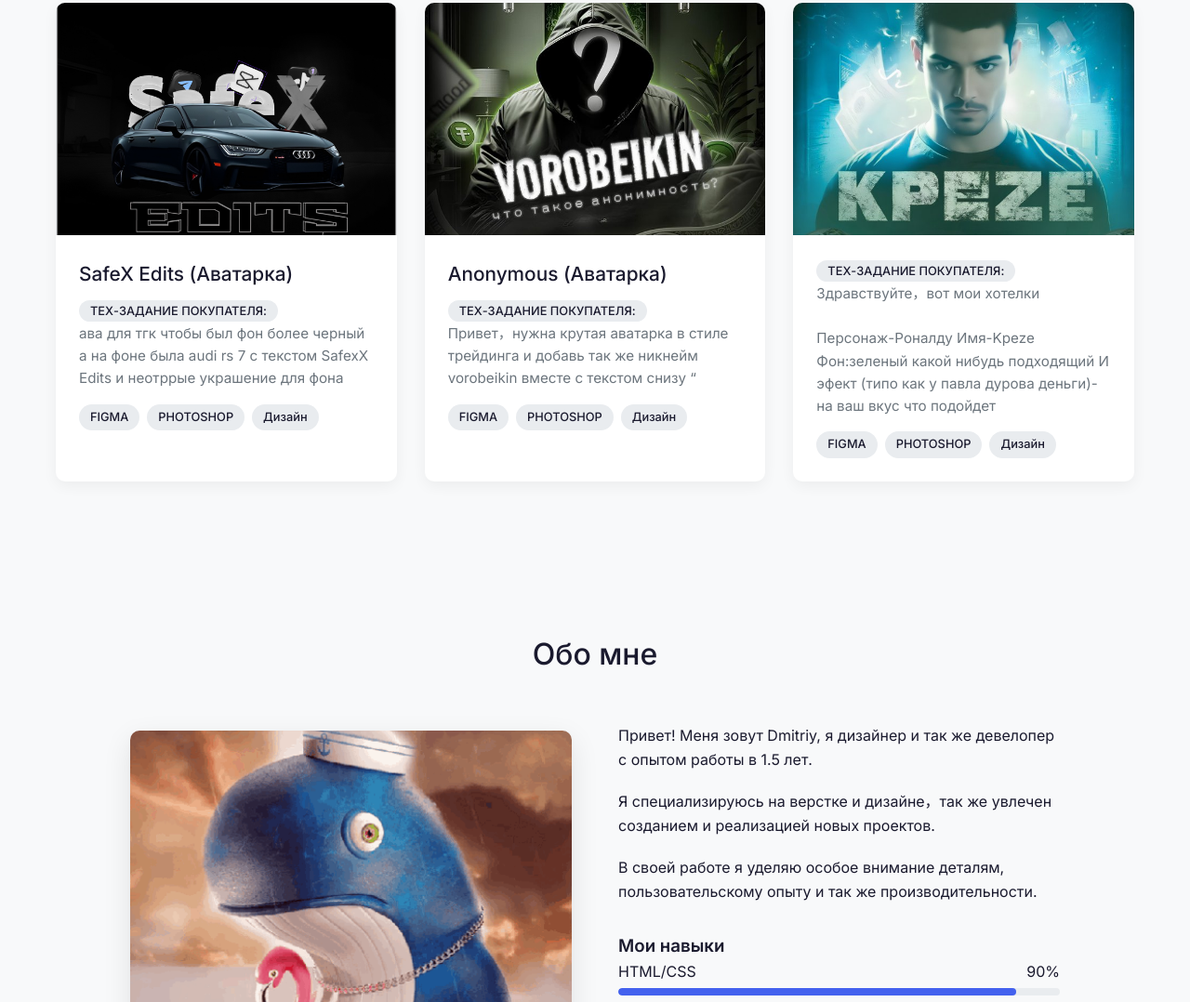
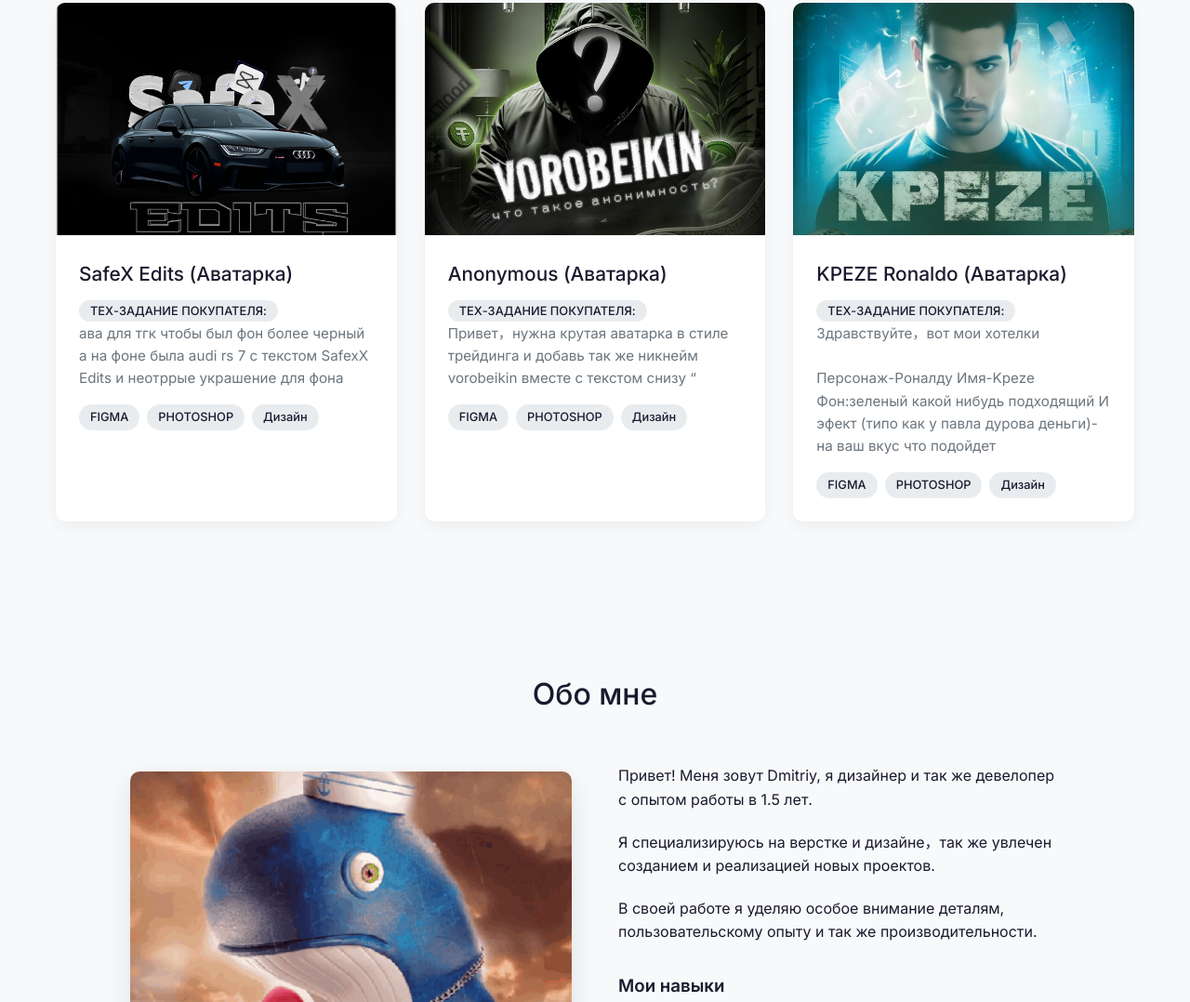
Before and after one commit to jitsudark/portfolio, a plain HTML site: page index.html in a window 1280 px wide. Shown: the part 677-1755 px from the top of the page at 93% size. Drawn offline with Linux system fonts and the light colour scheme.

Commit message:
Update index.html

```diff
--- a/index.html
+++ b/index.html
@@ -401,6 +401,7 @@
                             <img src="/portfolio/img/primer3.jpg" alt="Работа 3">
                         </div>
                         <div class="work-info">
+                            <h3>KPEZE Ronaldo (Аватарка)</h3>
                             <span class="work-tag">ТЕХ-ЗАДАНИЕ ПОКУПАТЕЛЯ:</span>
                             <p>Здравствуйте，вот мои хотелки <br></br>Персонаж-Роналду
                                 Имя-Kpeze
```
